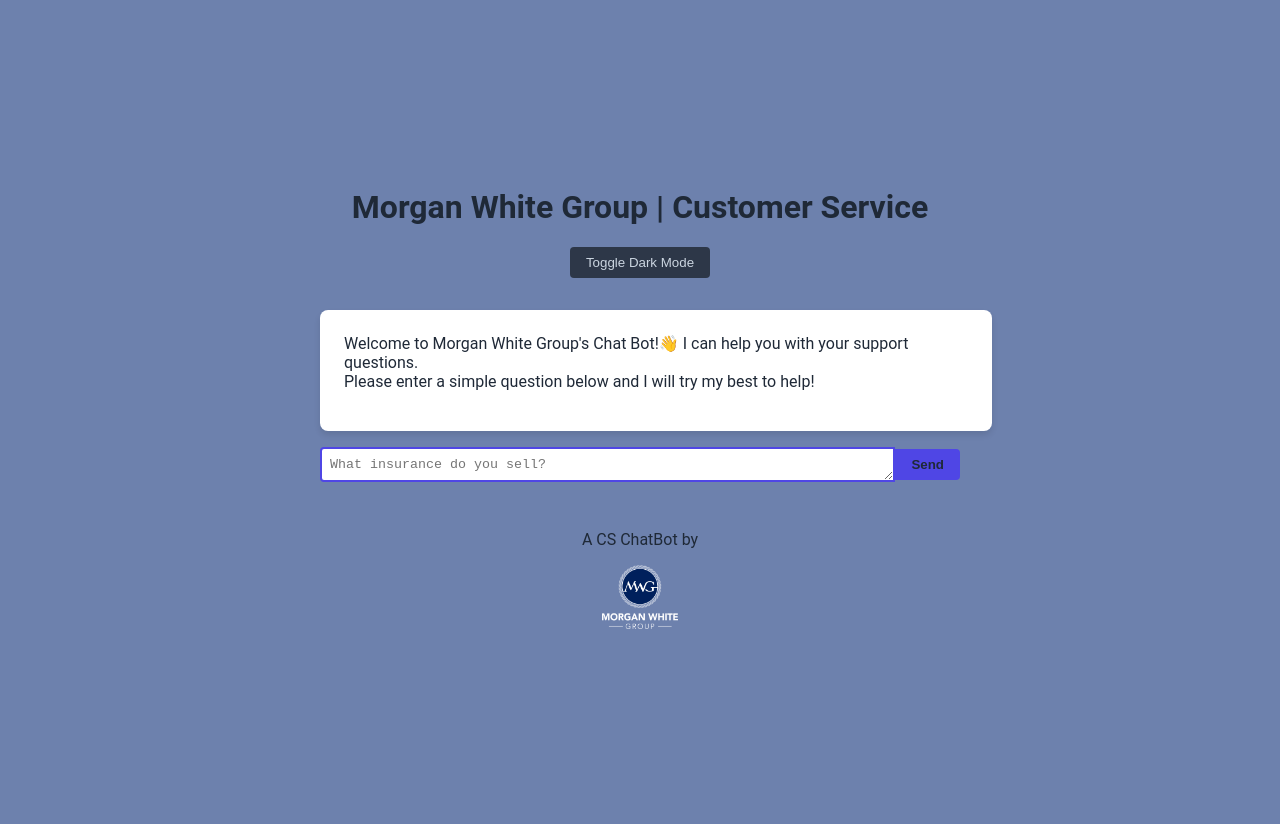
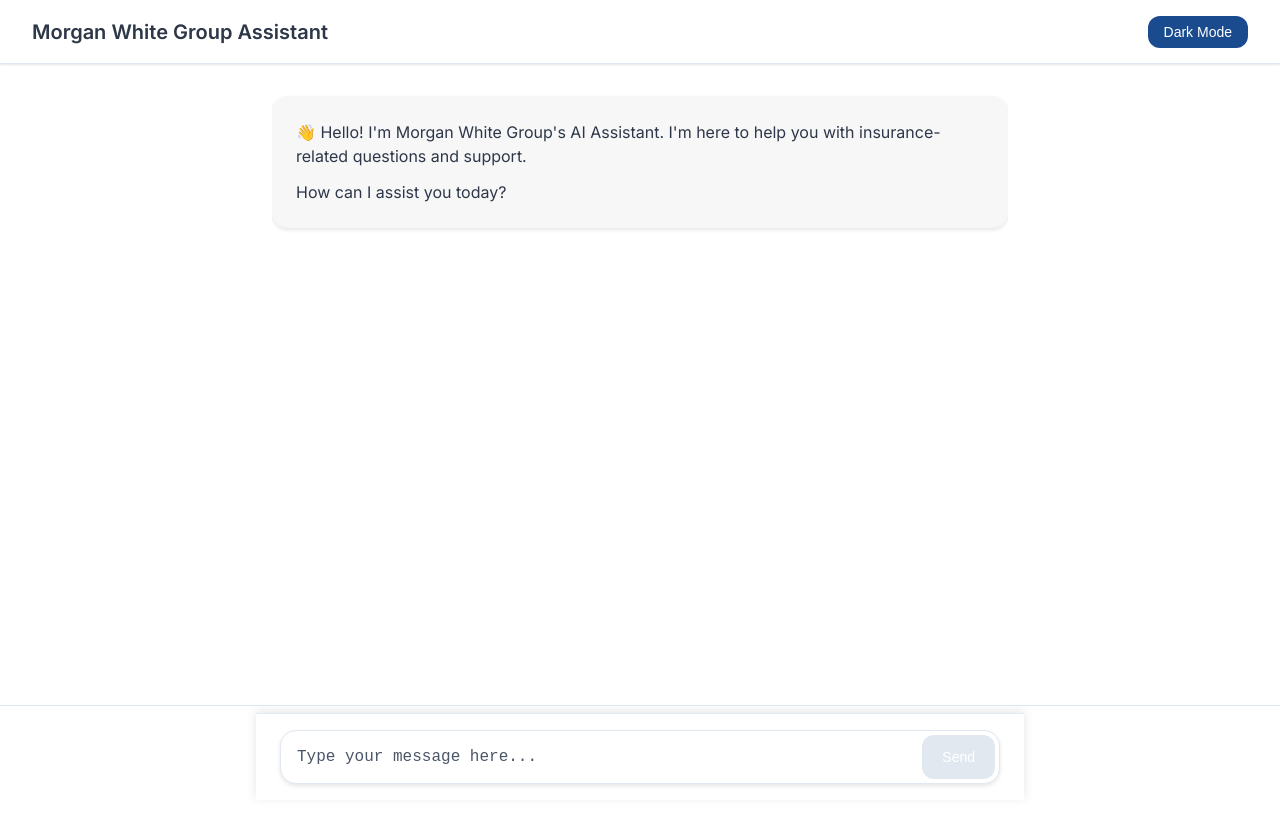
Before and after one commit to DustinHannon/MWG_CS_BOT, a website: page ChatBot/client/index.html in a window 1280 px wide. After the commit the page ends 800 px from the top, so only its background shows below. Drawn offline with Linux system fonts and the light colour scheme.

Commit message:
Major re-write to break the site style up to modern looks and coding practicies.

```diff
--- a/ChatBot/client/app/index.js
+++ b/ChatBot/client/app/index.js
@@ -1,7 +1,7 @@
-// handle when the user submits a question through the form
+// Handle form submission
 async function handleSubmitQuestion(question) {
-    if (!question) {
-        return alert('Please enter your support question in the box below.');
+    if (!question.trim()) {
+        return;
     }
 
     addUserQuestionToDialogueBox(question);
@@ -23,66 +23,125 @@
         addBotResponseToDialogueBox(data);
     } catch (error) {
         console.error('Error:', error);
-        alert('There was an error processing your request. Please try again later.');
+        addErrorMessageToDialogueBox();
     }
 }
 
-// add the user's question to the dialogue box
+// Add user message to chat
 function addUserQuestionToDialogueBox(question) {
     const userQuestion = document.createElement('li');
-    userQuestion.classList.add('bg-indigo-500', 'text-white', 'rounded', 'p-2', 'w-fit', 'self-end', 'break-words');
-    userQuestion.innerText = question;
+    userQuestion.className = 'user-message';
+
+    const messageContent = document.createElement('div');
+    messageContent.className = 'message-content';
+    messageContent.textContent = question;
+
+    userQuestion.appendChild(messageContent);
     document.getElementById('dialogue').appendChild(userQuestion);
-    document.getElementById('prompt-input').value = '';
+
+    // Reset input and adjust its height
+    const input = document.getElementById('prompt-input');
+    input.value = '';
+    adjustTextareaHeight(input);
+
     scrollToBottom();
 }
 
-// add the chatbot's response to the dialogue box
+// Add bot response to chat
 function addBotResponseToDialogueBox(response) {
     const botResponse = document.createElement('li');
-    botResponse.classList.add('bg-gray-500', 'text-white', 'rounded', 'p-2', 'w-fit', 'self-start');
+    botResponse.className = 'bot-message';
 
-    // Convert URLs in the response to clickable links
+    const messageContent = document.createElement('div');
+    messageContent.className = 'message-content';
+
+    // Convert URLs to clickable links
     const urlRegex = /(https?:\/\/[^\s]+[^\s.,!?])/g;
     const formattedResponse = response.replace(urlRegex, (url) => {
-        // Check if the URL ends with punctuation and remove it
         const match = url.match(/(https?:\/\/[^\s]+)([.,!?])?/);
         const cleanUrl = match[1];
         const punctuation = match[2] || '';
-        return `<a href="${cleanUrl}" target="_blank" class="text-indigo-500 underline">${cleanUrl}</a>${punctuation}`;
+        return `<a href="${cleanUrl}" target="_blank" rel="noopener noreferrer">${cleanUrl}</a>${punctuation}`;
     });
 
-    botResponse.innerHTML = formattedResponse.trim();
+    messageContent.innerHTML = formattedResponse.trim();
+    botResponse.appendChild(messageContent);
     document.getElementById('dialogue').appendChild(botResponse);
     scrollToBottom();
 }
 
-// scroll to the bottom of the chat container
+// Add error message to chat
+function addErrorMessageToDialogueBox() {
+    const errorMessage = document.createElement('li');
+    errorMessage.className = 'bot-message error';
+
+    const messageContent = document.createElement('div');
+    messageContent.className = 'message-content';
+    messageContent.innerHTML = 'I apologize, but I encountered an error processing your request. Please try again.';
+
+    errorMessage.appendChild(messageContent);
+    document.getElementById('dialogue').appendChild(errorMessage);
+    scrollToBottom();
+}
+
+// Auto-adjust textarea height
+function adjustTextareaHeight(textarea) {
+    textarea.style.height = 'auto';
+    textarea.style.height = Math.min(textarea.scrollHeight, 200) + 'px';
+}
+
+// Scroll chat to bottom
 function scrollToBottom() {
     const chatContainer = document.getElementById('chat-container');
     chatContainer.scrollTop = chatContainer.scrollHeight;
 }
 
-// toggle dark mode
+// Toggle dark mode
 function toggleDarkMode() {
     document.body.classList.toggle('dark-mode');
-    document.getElementById('chat-container').classList.toggle('dark-mode');
+
+    // Save preference
+    const isDarkMode = document.body.classList.contains('dark-mode');
+    localStorage.setItem('darkMode', isDarkMode);
 }
 
+// Initialize
 window.onload = () => {
-    document.getElementById('prompt-form').addEventListener('submit', (e) => {
+    // Set up form submission
+    const form = document.getElementById('prompt-form');
+    const input = document.getElementById('prompt-input');
+    const submitButton = form.querySelector('button[type="submit"]');
+
+    form.addEventListener('submit', (e) => {
         e.preventDefault();
-        const question = document.getElementById('prompt-input').value;
-        handleSubmitQuestion(question);
+        handleSubmitQuestion(input.value);
     });
 
-    document.getElementById('prompt-input').addEventListener('keydown', (e) => {
+    // Handle input changes
+    input.addEventListener('input', () => {
+        adjustTextareaHeight(input);
+        submitButton.disabled = !input.value.trim();
+    });
+
+    input.addEventListener('keydown', (e) => {
         if (e.key === 'Enter' && !e.shiftKey) {
             e.preventDefault();
-            const question = document.getElementById('prompt-input').value;
-            handleSubmitQuestion(question);
+            if (input.value.trim()) {
+                handleSubmitQuestion(input.value);
+            }
         }
     });
 
+    // Set up dark mode
     document.getElementById('toggle-dark-mode').addEventListener('click', toggleDarkMode);
+
+    // Load saved dark mode preference
+    const savedDarkMode = localStorage.getItem('darkMode');
+    if (savedDarkMode === 'true') {
+        document.body.classList.add('dark-mode');
+    }
+
+    // Initial textarea height
+    adjustTextareaHeight(input);
+    submitButton.disabled = true;
 };
--- a/ChatBot/client/index.html
+++ b/ChatBot/client/index.html
@@ -1,44 +1,56 @@
 <!DOCTYPE html>
 <html lang="en">
-
 <head>
     <meta charset="UTF-8">
-  <title>Morgan White Group | Customer Service</title>
+    <meta name="viewport" content="width=device-width, initial-scale=1.0">
+    <title>Morgan White Group | AI Assistant</title>
     <link rel="icon" type="image/png" href="images/favicon.ico">
-  <meta name="viewport" content="width=device-width, initial-scale=1.0">
     <link rel="stylesheet" href="styles.css">
+    <link href="https://fonts.googleapis.com/css2?family=Inter:wght@400;500;600&display=swap" rel="stylesheet">
 </head>
+<body>
+    <div id="root">
+        <header>
+            <h1>Morgan White Group Assistant</h1>
+            <button id="toggle-dark-mode" aria-label="Toggle dark mode">
+                <span>Dark Mode</span>
+            </button>
+        </header>
 
-<body class="light-mode">
-  <div id="root" class="flex flex-col min-h-screen p-16">
-    <header class="flex justify-between items-center mb-4">
-      <h1 class="text-2xl font-bold">Morgan White Group | Customer Service</h1>
-      <button id="toggle-dark-mode" class="bg-gray-800 text-white py-2 px-4 rounded">Toggle Dark Mode</button>
-    </header>
-    <main class="grow flex flex-col items-center justify-center">
-      <section class="w-full border-2 border-gray-200 rounded-md p-4 h-96 overflow-y-auto" id="chat-container">
-        <ul id="dialogue" class="flex flex-col space-y-4">
-          <li class="bg-gray-100 rounded p-2 w-fit self-start break-words">
-            Welcome to Morgan White Group's Chat Bot!👋 I can help you with your support questions.<br>
-            Please enter a simple question below and I will try my best to help! <br>
+        <main>
+            <div id="chat-container" role="log" aria-live="polite">
+                <ul id="dialogue">
+                    <li class="bot-message">
+                        <div class="message-content">
+                            <p>👋 Hello! I'm Morgan White Group's AI Assistant. I'm here to help you with insurance-related questions and support.</p>
+                            <p>How can I assist you today?</p>
+                        </div>
                     </li>
                 </ul>
-      </section>
-      <form id="prompt-form" class="flex items-center w-full mt-4">
-        <textarea id="prompt-input" name="prompt" rows="1" placeholder="What insurance do you sell?" class="appearance-none border-2 border-gray-200 rounded-l w-full py-2 px-3 text-gray-700"></textarea>
-        <button type="submit" class="bg-indigo-500 hover:bg-indigo-700 text-white font-bold py-2 px-4 rounded-r">Send</button>
+            </div>
+
+            <form id="prompt-form" aria-label="Chat input">
+                <div class="input-container">
+                    <textarea
+                        id="prompt-input"
+                        name="prompt"
+                        placeholder="Type your message here..."
+                        rows="1"
+                        aria-label="Message input"
+                    ></textarea>
+                    <button type="submit" aria-label="Send message">
+                        Send
+                    </button>
+                </div>
             </form>
         </main>
+
         <footer>
-      <div class="text-center mt-5 flex flex-col items-center space-y-2">
-        <p class="text-gray-500 font-mono text-sm">A CS ChatBot by</p>
-        <a href="https://morganwhite.com" class="text-indigo-500 font-semibold underline">
-          <img class="h-16" src="images/logo.png" alt="Morgan White Group">
+            <a href="https://morganwhite.com" target="_blank" rel="noopener noreferrer">
+                <img src="images/logo.png" alt="Morgan White Group Logo">
             </a>
+        </footer>
     </div>
-    </footer>
     <script src="app/index.js" type="module"></script>
-  </div>
 </body>
-
 </html>
--- a/ChatBot/client/styles.css
+++ b/ChatBot/client/styles.css
@@ -1,167 +1,349 @@
 :root {
-    --primary-color: #4f46e5;
-    --secondary-color: #5039e9;
-    --background-color: #6d81ad;
-    --text-color: #1f2937;
-    --button-hover-color: #3b3bdb;
-    --dark-background-color: #1a202c;
-    --dark-text-color: #cbd5e0;
-    --dark-border-color: #2d3748;
-    --dark-button-hover-color: #2b6cb0;
+  --primary-bg: #ffffff;
+  --secondary-bg: #f7f7f8;
+  --primary-text: #2d3748;
+  --secondary-text: #4a5568;
+  --accent-color: #1B4B8F;
+  --border-color: #e2e8f0;
+  --chat-bot-bg: #f7f7f8;
+  --chat-user-bg: #ffffff;
+  --input-bg: #ffffff;
+  --shadow-color: rgba(0, 0, 0, 0.1);
+  --max-width: 48rem;
+  --header-height: 4rem;
+}
+
+.dark-mode {
+  --primary-bg: #202123;
+  --secondary-bg: #343541;
+  --primary-text: #ffffff;
+  --secondary-text: #ececf1;
+  --border-color: #4a4b53;
+  --chat-bot-bg: #444654;
+  --chat-user-bg: #343541;
+  --input-bg: #40414f;
+  --shadow-color: rgba(0, 0, 0, 0.3);
+}
+
+* {
+  margin: 0;
+  padding: 0;
+  box-sizing: border-box;
 }
 
 body {
-    background-color: var(--background-color);
-    color: var(--text-color);
-    font-family: 'Roboto', sans-serif;
-    margin: 0;
-    padding: 0;
-    transition: background-color 0.3s, color 0.3s;
-    display: flex;
-    justify-content: center;
-    align-items: center;
-    height: 100vh;
-}
-
-body.dark-mode {
-    background-color: var(--dark-background-color);
-    color: var(--dark-text-color);
+  font-family: 'Inter', -apple-system, BlinkMacSystemFont, sans-serif;
+  background-color: var(--primary-bg);
+  color: var(--primary-text);
+  line-height: 1.5;
+  transition: background-color 0.3s ease, color 0.3s ease;
+  -webkit-font-smoothing: antialiased;
 }
 
 #root {
+  min-height: 100vh;
   display: flex;
   flex-direction: column;
-    align-items: center;
-    justify-content: center;
-    width: 100%;
-    max-width: 50%;
-    min-height: 100vh;
-    padding: 2rem;
 }
 
 header {
-    margin-bottom: 2rem;
-    text-align: center;
+  position: fixed;
+  top: 0;
+  left: 0;
+  right: 0;
+  height: var(--header-height);
+  z-index: 1000;
+  background-color: var(--primary-bg);
+  border-bottom: 1px solid var(--border-color);
+  padding: 0 2rem;
+  display: flex;
+  justify-content: space-between;
+  align-items: center;
+  backdrop-filter: blur(8px);
+  -webkit-backdrop-filter: blur(8px);
+  box-shadow: 0 1px 2px var(--shadow-color);
+}
+
+header h1 {
+  font-size: 1.25rem;
+  font-weight: 600;
+  color: var(--primary-text);
+  white-space: nowrap;
+  overflow: hidden;
+  text-overflow: ellipsis;
+}
+
+#toggle-dark-mode {
+  background-color: var(--accent-color);
+  color: white;
+  border: none;
+  padding: 0.5rem 1rem;
+  border-radius: 0.75rem;
+  cursor: pointer;
+  font-size: 0.875rem;
+  transition: all 0.2s ease;
+  font-weight: 500;
+}
+
+#toggle-dark-mode:hover {
+  background-color: #15407A;
+  transform: translateY(-1px);
+}
+
+main {
+  flex-grow: 1;
+  display: flex;
+  flex-direction: column;
+  max-width: var(--max-width);
+  margin: var(--header-height) auto 0;
+  width: 100%;
+  padding: 1rem;
+  position: relative;
+}
+
+#chat-container {
+  flex-grow: 1;
+  overflow-y: auto;
+  padding: 1rem 0;
+  scroll-behavior: smooth;
+}
+
+#dialogue {
+  display: flex;
+  flex-direction: column;
+  gap: 1rem;
+  list-style: none;
+  padding-bottom: 4rem;
+}
+
+#dialogue li {
+  display: flex;
+  padding: 1.5rem;
+  position: relative;
+  width: 100%;
+  border-radius: 1rem;
+  transition: all 0.3s ease;
+}
+
+#dialogue li:nth-child(odd) {
+  background-color: var(--chat-bot-bg);
+  box-shadow: 0 2px 4px var(--shadow-color);
+}
+
+#dialogue li:nth-child(even) {
+  background-color: var(--chat-user-bg);
+  box-shadow: 0 2px 4px var(--shadow-color);
+}
+
+.message-content {
+  max-width: var(--max-width);
+  margin: 0 auto;
   width: 100%;
 }
 
-main {
-    width: 100%;
+.message-content p {
+  margin-bottom: 0.75rem;
 }
 
-form {
-    display: flex;
-    align-items: center;
-    width: 100%;
-    margin-top: 1rem;
+.message-content p:last-child {
+  margin-bottom: 0;
 }
 
-textarea {
-    margin-bottom: 0;
-    padding: 0.5rem;
-    border-radius: 0.25rem 0 0 0.25rem;
-    border: 2px solid var(--primary-color);
+#prompt-form {
+  position: fixed;
+  bottom: 0;
+  left: 50%;
+  transform: translateX(-50%);
+  background-color: var(--primary-bg);
+  padding: 1rem 1.5rem;
+  border-top: 1px solid var(--border-color);
+  max-width: var(--max-width);
+  width: 100%;
+  backdrop-filter: blur(8px);
+  -webkit-backdrop-filter: blur(8px);
+  box-shadow: 0 -2px 10px var(--shadow-color);
+}
+
+.input-container {
+  position: relative;
+  display: flex;
+  gap: 0.75rem;
+  background-color: var(--input-bg);
+  border: 1px solid var(--border-color);
+  border-radius: 1rem;
+  box-shadow: 0 2px 4px var(--shadow-color);
+  transition: all 0.3s ease;
+}
+
+.input-container:focus-within {
+  border-color: var(--accent-color);
+  box-shadow: 0 0 0 2px rgba(27, 75, 143, 0.2);
+}
+
+#prompt-input {
   flex-grow: 1;
+  background: transparent;
+  border: none;
+  padding: 0.875rem 1rem;
+  color: var(--primary-text);
+  font-size: 1rem;
+  resize: none;
+  max-height: 200px;
+  outline: none;
+  line-height: 1.5;
+}
+
+#prompt-input::placeholder {
+  color: var(--secondary-text);
 }
 
 button[type="submit"] {
-    background-color: var(--primary-color);
-    color: var(--text-color);
-    font-weight: bold;
-    padding: 0.5rem 1rem;
-    border-radius: 0 0.25rem 0.25rem 0;
+  background-color: var(--accent-color);
+  color: white;
   border: none;
+  padding: 0.75rem 1.25rem;
+  border-radius: 0.75rem;
   cursor: pointer;
-    transition: background-color 0.2s ease-in-out;
+  font-size: 0.875rem;
+  margin: 0.25rem;
+  transition: all 0.2s ease;
+  font-weight: 500;
+  display: flex;
+  align-items: center;
+  justify-content: center;
 }
 
 button[type="submit"]:hover {
-    background-color: var(--button-hover-color);
+  background-color: #15407A;
+  transform: translateY(-1px);
+}
+
+button[type="submit"]:active {
+  transform: translateY(0);
+}
+
+button[type="submit"]:disabled {
+  background-color: var(--border-color);
+  cursor: not-allowed;
+  transform: none;
 }
 
 footer {
-    margin-top: 2rem;
+  padding: 1.5rem;
   text-align: center;
+  border-top: 1px solid var(--border-color);
+  margin-top: auto;
 }
 
 footer img {
-    height: 4rem;
+  height: 2.5rem;
+  transition: all 0.2s ease;
 }
 
-#chat-container {
-    background-color: #ffffff;
-    border-radius: 0.5rem;
-    box-shadow: 0 4px 6px rgba(0, 0, 0, 0.1);
-    padding: 1rem;
-    overflow-y: auto;
-    max-height: 60vh;
-    width: 100%;
-    word-wrap: break-word;
-    max-width: 3xl;
+footer img:hover {
+  opacity: 0.8;
+  transform: translateY(-1px);
 }
 
-#chat-container.dark-mode {
-    background-color: var(--dark-background-color);
-    border: 2px solid var(--dark-border-color);
+/* Responsive Design */
+@media (max-width: 1024px) {
+  :root {
+    --max-width: 90%;
+  }
 }
 
-#dialogue {
-    list-style: none;
-    padding: 0;
-    margin: 0;
+@media (max-width: 768px) {
+  header {
+    padding: 0 1rem;
+  }
+
+  header h1 {
+    font-size: 1.125rem;
+  }
+
+  main {
+    padding: 0.75rem;
   }
 
   #dialogue li {
-    margin-bottom: 1rem;
-    word-wrap: break-word;
+    padding: 1.25rem;
   }
 
-.bg-indigo-500 {
-    background-color: var(--primary-color);
+  #prompt-form {
+    padding: 0.75rem 1rem;
   }
 
-.bg-gray-500 {
-    background-color: #6b7280;
+  button[type="submit"] {
+    padding: 0.625rem 1rem;
+  }
 }
 
-.text-white {
-    color: #ffffff;
+@media (max-width: 480px) {
+  header {
+    padding: 0 0.75rem;
   }
 
-.rounded {
-    border-radius: 0.25rem;
+  header h1 {
+    font-size: 1rem;
   }
 
-.p-2 {
+  main {
     padding: 0.5rem;
   }
 
-.w-fit {
-    width: fit-content;
+  #dialogue li {
+    padding: 1rem;
+    border-radius: 0.75rem;
   }
 
-.self-end {
-    align-self: flex-end;
+  #prompt-form {
+    padding: 0.75rem;
   }
 
-.self-start {
-    align-self: flex-start;
+  .input-container {
+    border-radius: 0.75rem;
   }
 
-.break-words {
-    word-break: break-word;
+  button[type="submit"] {
+    padding: 0.5rem 0.875rem;
   }
 
-button#toggle-dark-mode {
-    background-color: var(--dark-border-color);
-    color: var(--dark-text-color);
-    border: none;
-    padding: 0.5rem 1rem;
-    border-radius: 0.25rem;
-    cursor: pointer;
-    transition: background-color 0.2s ease-in-out;
+  #toggle-dark-mode {
+    padding: 0.375rem 0.75rem;
+    font-size: 0.75rem;
+  }
 }
 
-button#toggle-dark-mode:hover {
-    background-color: var(--dark-button-hover-color);
+/* Animations */
+@keyframes fadeIn {
+  from {
+    opacity: 0;
+    transform: translateY(10px);
   }
+  to {
+    opacity: 1;
+    transform: translateY(0);
+  }
+}
+
+#dialogue li {
+  animation: fadeIn 0.3s ease-out forwards;
+}
+
+/* Scrollbar Styling */
+::-webkit-scrollbar {
+  width: 8px;
+}
+
+::-webkit-scrollbar-track {
+  background: var(--primary-bg);
+}
+
+::-webkit-scrollbar-thumb {
+  background: var(--border-color);
+  border-radius: 4px;
+}
+
+::-webkit-scrollbar-thumb:hover {
+  background: var(--secondary-text);
+}
```
Also changed, not shown: ChatBot/server/utils.js (+24 -26 lines). Lines whose indentation alone changed are shown as unchanged.
